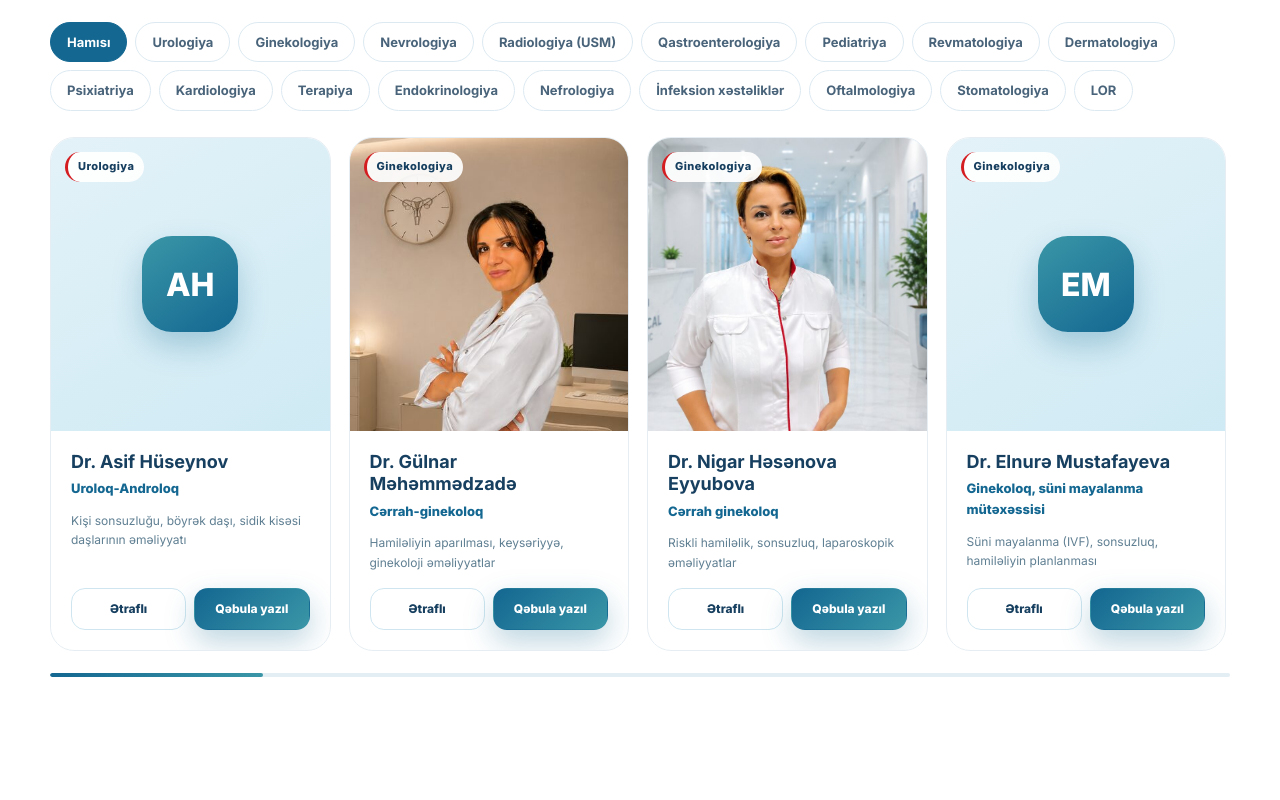
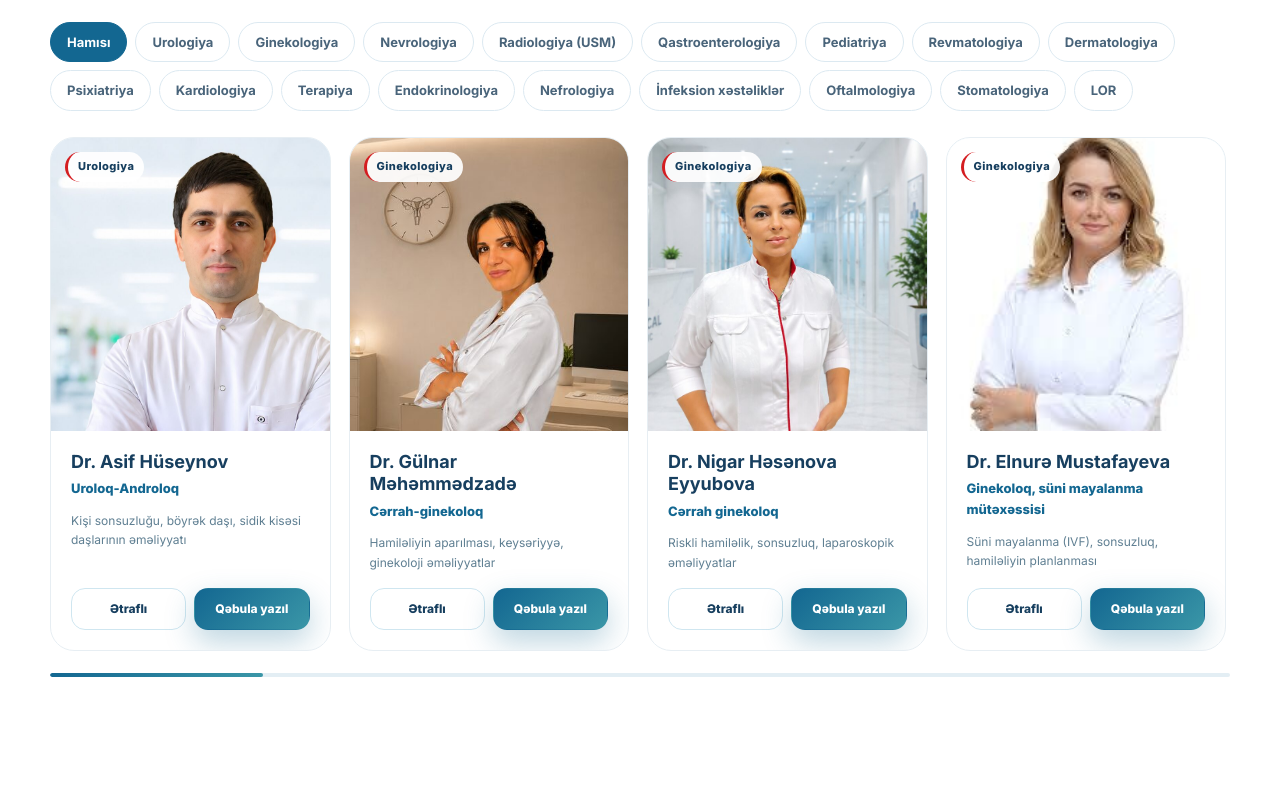
Before and after one commit to sentrisolution/saglamhayatgabala, a plain HTML site: page index.html in a window 1280 px wide. Shown: the part 3360-4160 px from the top of the page. Drawn offline with Linux system fonts and the light colour scheme.

Commit message:
4 həkimin şəkli əlavə olundu (Asif Hüseynov, Elnurə Mustafayeva, Nuranə Sadiqlı, Elbrus Tohmazov); footer: Created by Sentri Solutions
Co-Authored-By: Claude Opus 5.5 <noreply@anthropic.com>

```diff
--- a/index.html
+++ b/index.html
@@ -282,6 +282,7 @@
     .footer-col a:hover{color:white}
     .footer-bottom .credit{color:#b5d3e2;font-weight:700}
     .footer-bottom .credit:hover{color:white}
+    .footer-bottom .credit-wrap{margin-left:auto;text-align:right}
     .footer-bottom{margin-top:45px;padding-top:20px;border-top:1px solid rgba(255,255,255,.08);display:flex;justify-content:space-between;gap:15px;flex-wrap:wrap;color:#7f99aa;font-size:12px}
 
     .whatsapp{
@@ -767,7 +768,7 @@
       <div class="footer-bottom">
         <span>© 2026 Sağlam Həyat Tibb Mərkəzi, Qəbələ. Bütün hüquqlar qorunur.</span>
         <span>Tel: +994 50 807 17 80</span>
-        <span>Sayt: <a href="https://sentri.az" target="_blank" rel="noopener" class="credit">Sentri Solutions</a></span>
+        <span class="credit-wrap">Created by <a href="https://sentri.az" target="_blank" rel="noopener" class="credit">Sentri Solutions</a></span>
       </div>
     </div>
   </footer>
@@ -789,15 +790,15 @@
     /* Həkim siyahısı — yeni həkim əlavə etmək üçün bu siyahıya bir sətir əlavə edin.
        photo: "images/ad-soyad.jpg" (istəyə bağlı) */
     const DOCTORS = [
-      { name: "Dr. Asif Hüseynov", spec: "Uroloq-Androloq", dept: "Urologiya", meta: "Kişi sonsuzluğu, böyrək daşı, sidik kisəsi daşlarının əməliyyatı", photo: "", ig: "https://www.instagram.com/p/DfUuBQCI6os/" },
+      { name: "Dr. Asif Hüseynov", spec: "Uroloq-Androloq", dept: "Urologiya", meta: "Kişi sonsuzluğu, böyrək daşı, sidik kisəsi daşlarının əməliyyatı", photo: "images/doctors/asif-huseynov.jpg?v=2", ig: "https://www.instagram.com/p/DfUuBQCI6os/" },
       { name: "Dr. Gülnar Məhəmmədzadə", spec: "Cərrah-ginekoloq", dept: "Ginekologiya", meta: "Hamiləliyin aparılması, keysəriyyə, ginekoloji əməliyyatlar", photo: "images/doctors/gulnar-mehemmedzade.jpg?v=2", ig: "https://www.instagram.com/p/DfSNoJIIn2J/" },
       { name: "Dr. Nigar Həsənova Eyyubova", spec: "Cərrah ginekoloq", dept: "Ginekologiya", meta: "Riskli hamiləlik, sonsuzluq, laparoskopik əməliyyatlar", photo: "images/doctors/nigar-hesenova.jpg?v=2", ig: "https://www.instagram.com/p/DfW5IZCoJJS/" },
-      { name: "Dr. Elnurə Mustafayeva", spec: "Ginekoloq, süni mayalanma mütəxəssisi", dept: "Ginekologiya", meta: "Süni mayalanma (IVF), sonsuzluq, hamiləliyin planlanması", photo: "", ig: "https://www.instagram.com/p/DfRKHZsIlkV/" },
+      { name: "Dr. Elnurə Mustafayeva", spec: "Ginekoloq, süni mayalanma mütəxəssisi", dept: "Ginekologiya", meta: "Süni mayalanma (IVF), sonsuzluq, hamiləliyin planlanması", photo: "images/doctors/elnure-mustafayeva.jpg?v=2", pos: "50% 10%", ig: "https://www.instagram.com/p/DfRKHZsIlkV/" },
       { name: "Dr. Ofeliya Səfərova", spec: "Nevroloq", dept: "Nevrologiya", meta: "EEQ, insult, epilepsiya, yuxu və yaddaş problemləri", photo: "images/doctors/ofeliya-seferova.jpg?v=2", ig: "https://www.instagram.com/p/DfpPOfnIMRC/" },
       { name: "Dr. Əfsanə Salamova", spec: "Radioloq", dept: "Radiologiya (USM)", meta: "Ultrasəs və Doppler müayinələri", photo: "images/doctors/efsane-salamova.jpg?v=2", ig: "https://www.instagram.com/p/DfaC7XPo86s/" },
       { name: "Dr. Novruz Əlimirzəyev", spec: "Cərrah, endoskopist, qastroenteroloq", dept: "Qastroenterologiya", meta: "Qastroskopiya, kolonoskopiya, polipektomiya, USM", photo: "images/doctors/novruz-elimirzeyev.jpg?v=2", ig: "https://www.instagram.com/p/DfVABvbx9Ah/" },
       { name: "Dr. Gündüz Məmmədov", spec: "Uzman pediatr", dept: "Pediatriya", meta: "Yenidoğulmuşların müayinəsi, böyümə və inkişafın izlənməsi", photo: "images/doctors/gunduz-memmedov.jpg?v=2", ig: "https://www.instagram.com/reel/De2FyMGos3e/" },
-      { name: "Dr. Nuranə Sadiqlı", spec: "Revmatoloq", dept: "Revmatologiya", meta: "Revmatoid artrit, podaqra, Behçet xəstəliyi", photo: "", ig: "https://www.instagram.com/p/DfQ_AFoI8-b/" },
+      { name: "Dr. Nuranə Sadiqlı", spec: "Revmatoloq", dept: "Revmatologiya", meta: "Revmatoid artrit, podaqra, Behçet xəstəliyi", photo: "images/doctors/nurane-sadiqli.jpg?v=2", ig: "https://www.instagram.com/p/DfQ_AFoI8-b/" },
       { name: "Dr. Ruhib Rəhimov", spec: "Dermatoveneroloq", dept: "Dermatologiya", meta: "Dəri, saç və dırnaq xəstəlikləri · hər bazar 09:00–13:00", photo: "images/doctors/ruhib-rehimov.jpg?v=2", ig: "https://www.instagram.com/p/DeyMhLaIEVN/" },
       { name: "Dr. Ziyadxan Abdullayev", spec: "Psixiatr", dept: "Psixiatriya", meta: "Stress, panik atak, depressiya, yuxu pozuntuları", photo: "images/doctors/ziyadxan-abdullayev.jpg?v=2", ig: "https://www.instagram.com/p/Deyl7fxInHX/" },
       { name: "Dr. İlqar İsmayılov", spec: "Kardioloq", dept: "Kardiologiya", meta: "EXO, EKQ, hipertoniya və ürək-damar xəstəlikləri", photo: "images/doctors/ilqar-ismayilov.jpg?v=2", ig: "" },
@@ -809,7 +810,7 @@
       { name: "Dr. Aynur Həmidova", spec: "Cərrah-oftalmoloq", dept: "Oftalmologiya", meta: "Göz xəstəliklərinin müayinəsi və cərrahi müalicəsi", photo: "images/doctors/aynur-hemidova.jpg?v=2", ig: "" },
       { name: "Dr. Nəsrəddin Əmirov", spec: "Radioloq", dept: "Radiologiya (USM)", meta: "Ultrasəs və Doppler müayinələri", photo: "images/doctors/nesreddin-emirov.jpg?v=2", ig: "" },
       { name: "Dr. Elnarə Söhbətova", spec: "Həkim-stomatoloq", dept: "Stomatologiya", meta: "Diş müalicəsi və ağız boşluğunun sağlamlığı", photo: "images/doctors/elnare-sohbetova.jpg?v=2", ig: "" },
-      { name: "Dr. Elbrus Tohmazov", spec: "LOR həkimi", dept: "LOR", meta: "Qulaq, burun və boğaz xəstəlikləri, endoskopik müayinə", photo: "", ig: "" },
+      { name: "Dr. Elbrus Tohmazov", spec: "LOR həkimi", dept: "LOR", meta: "Qulaq, burun və boğaz xəstəlikləri, endoskopik müayinə", photo: "images/doctors/elbrus-tohmazov.jpg?v=2", ig: "" },
     ];
     /* Xidmət ikonları (SVG path-lər, 24x24) */
     const ICONS = {
```
Also changed, not shown: images/doctors/asif-huseynov.jpg (added), images/doctors/elbrus-tohmazov.jpg (added), images/doctors/elnure-mustafayeva.jpg (added), images/doctors/nurane-sadiqli.jpg (added).
